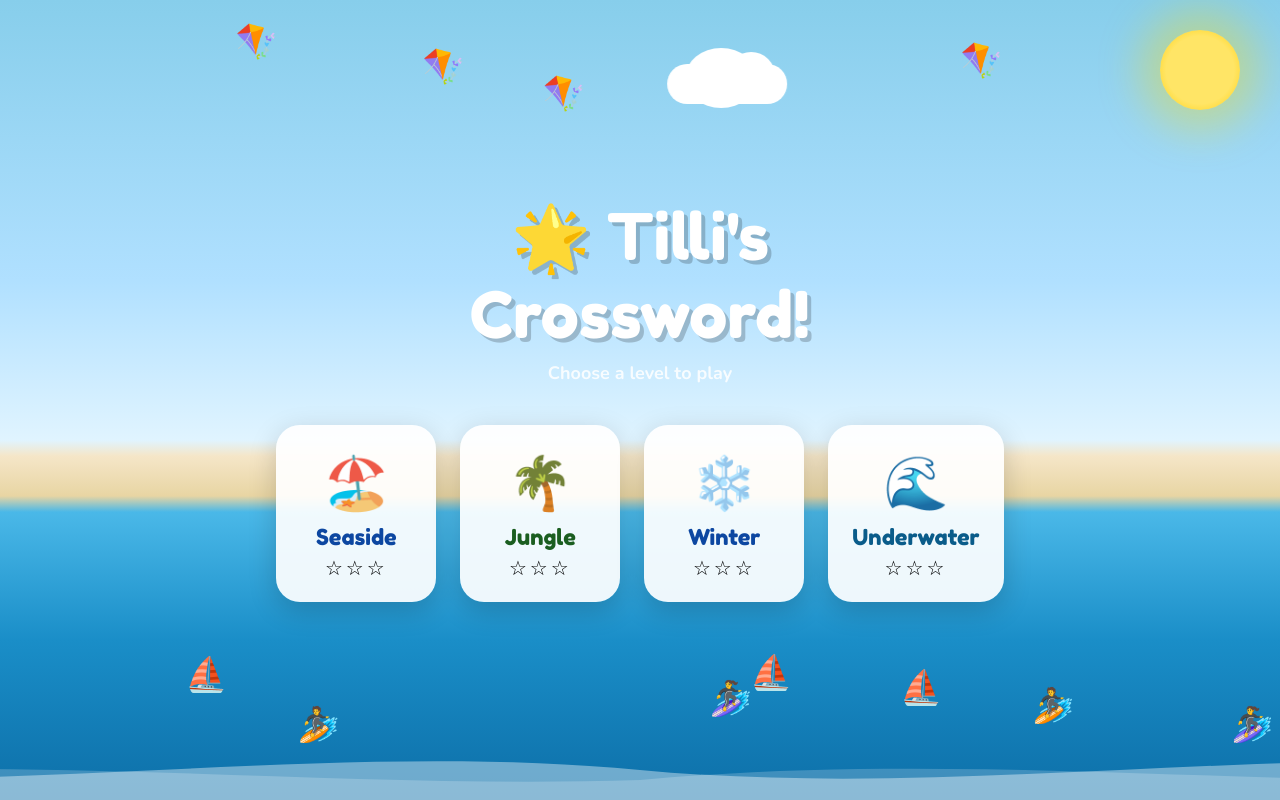
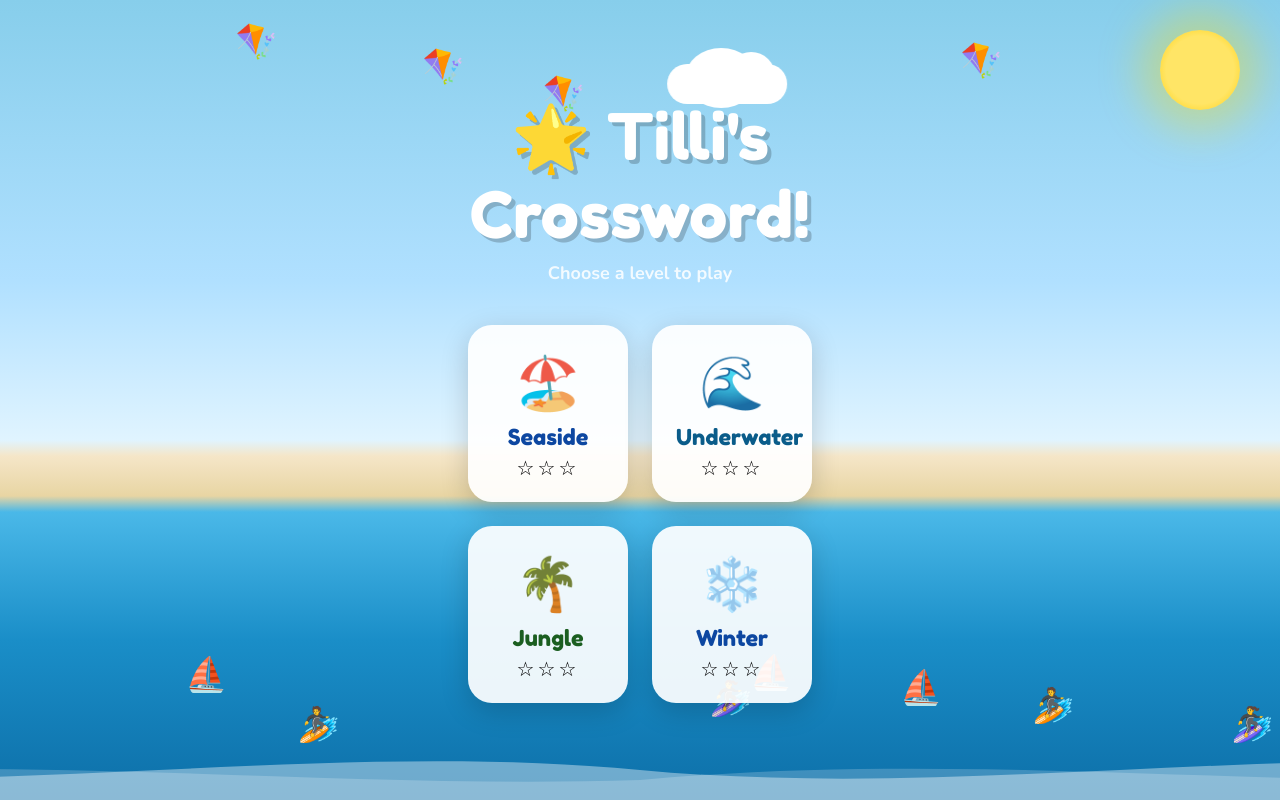
Before and after one commit to sirioq/crossword, a plain HTML site: page index.html in a window 1280 px wide. Drawn offline with nearby package versions, Linux system fonts and the light colour scheme.

Commit message:
Add files via upload

```diff
--- a/index.html
+++ b/index.html
@@ -160,7 +160,10 @@ body {
   font-weight: 700; margin-bottom: 40px;
 }
 .level-cards {
-  display: flex; gap: 24px; flex-wrap: wrap; justify-content: center;
+  display: grid;
+  grid-template-columns: repeat(2, 160px);
+  gap: 24px;
+  justify-content: center;
 }
 .level-card {
   background: rgba(255,255,255,0.92);
@@ -428,6 +431,11 @@ body.theme-winter     .jungle-only     { opacity: 0 !important; }
       <span class="lc-name" style="color:#0d47a1">Seaside</span>
       <div class="lc-stars" id="stars-seaside">☆☆☆</div>
     </button>
+    <button class="level-card" onclick="startLevel('underwater')">
+      <span class="lc-emoji">🌊</span>
+      <span class="lc-name" style="color:#0a5c8a">Underwater</span>
+      <div class="lc-stars" id="stars-underwater">☆☆☆</div>
+    </button>
     <button class="level-card" onclick="startLevel('jungle')">
       <span class="lc-emoji">🌴</span>
       <span class="lc-name" style="color:#1b5e20">Jungle</span>
@@ -437,11 +445,6 @@ body.theme-winter     .jungle-only     { opacity: 0 !important; }
       <span class="lc-emoji">❄️</span>
       <span class="lc-name" style="color:#0d47a1">Winter</span>
       <div class="lc-stars" id="stars-winter">☆☆☆</div>
-    </button>
-    <button class="level-card" onclick="startLevel('underwater')">
-      <span class="lc-emoji">🌊</span>
-      <span class="lc-name" style="color:#0a5c8a">Underwater</span>
-      <div class="lc-stars" id="stars-underwater">☆☆☆</div>
     </button>
   </div>
 </div>
```
